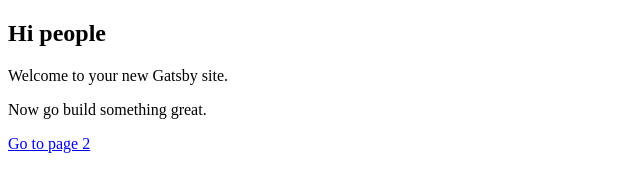
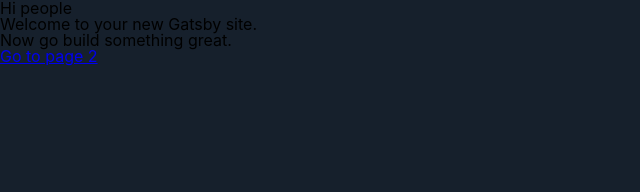
Before and after one commit to evandromacedo/evandromacedo.com, a Gatsby site: page / in a window 1280 px wide. Shown: the whole page, without its empty margins (0-640 px from the left). Built offline with nearby package versions, Linux system fonts and the light colour scheme; Gatsby itself is replaced by a stand-in of ours.

Commit message:
Installs CSS Reset

```diff
--- a/src/components/Layout/index.js
+++ b/src/components/Layout/index.js
@@ -3,6 +3,7 @@ import PropTypes from 'prop-types'
 // import { useStaticQuery, graphql } from 'gatsby'
 
 import * as S from './styled'
+import GlobalStyles from '../../styles/global'
 
 const Layout = ({ children }) => {
   // const data = useStaticQuery(graphql`
@@ -17,6 +18,7 @@ const Layout = ({ children }) => {
 
   return (
     <S.LayoutWrapper>
+      <GlobalStyles />
       <main>{children}</main>
     </S.LayoutWrapper>
   )
--- /dev/null
+++ b/src/styles/global.js
@@ -0,0 +1,75 @@
+import { createGlobalStyle } from 'styled-components'
+
+const GlobalStyles = createGlobalStyle`
+  /* http://meyerweb.com/eric/tools/css/reset/
+    v2.0 | 20110126
+    License: none (public domain)
+  */
+  html, body, div, span, applet, object, iframe,
+  h1, h2, h3, h4, h5, h6, p, blockquote, pre,
+  a, abbr, acronym, address, big, cite, code,
+  del, dfn, em, img, ins, kbd, q, s, samp,
+  small, strike, strong, sub, sup, tt, var,
+  b, u, i, center,
+  dl, dt, dd, ol, ul, li,
+  fieldset, form, label, legend,
+  table, caption, tbody, tfoot, thead, tr, th, td,
+  article, aside, canvas, details, embed,
+  figure, figcaption, footer, header, hgroup,
+  menu, nav, output, ruby, section, summary,
+  time, mark, audio, video {
+    margin: 0;
+    padding: 0;
+    border: 0;
+    font-size: 100%;
+    font: inherit;
+    vertical-align: baseline;
+  }
+
+  /* HTML5 display-role reset for older browsers */
+  article, aside, details, figcaption, figure,
+  footer, header, hgroup, menu, nav, section {
+    display: block;
+  }
+
+  body {
+    line-height: 1;
+  }
+
+  ol, ul {
+    list-style: none;
+  }
+
+  blockquote, q {
+    quotes: none;
+  }
+
+  blockquote:before, blockquote:after,
+  q:before, q:after {
+    content: '';
+    content: none;
+  }
+
+  table {
+    border-collapse: collapse;
+    border-spacing: 0;
+  }
+
+  * {
+    box-sizing: border-box;
+  }
+
+  /* End of reset styles */
+
+  html {
+    /* font-size: 10px; */
+  }
+
+  body {
+    background: #16202c;
+    font-size: 100%;
+    font-family: -apple-system, BlinkMacSystemFont, "Segoe UI", Roboto, Helvetica, Arial, sans-serif, "Apple Color Emoji", "Segoe UI Emoji", "Segoe UI Symbol";
+  }
+`
+
+export default GlobalStyles
```
